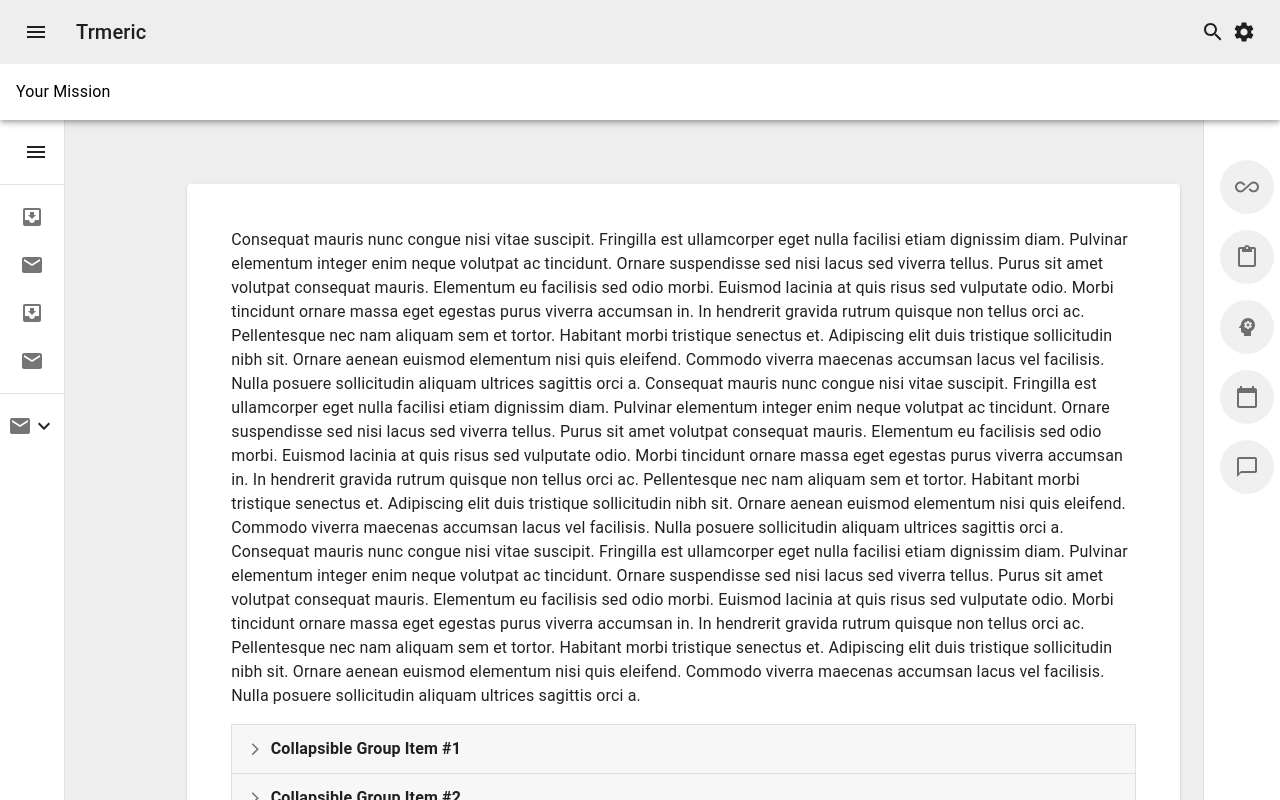
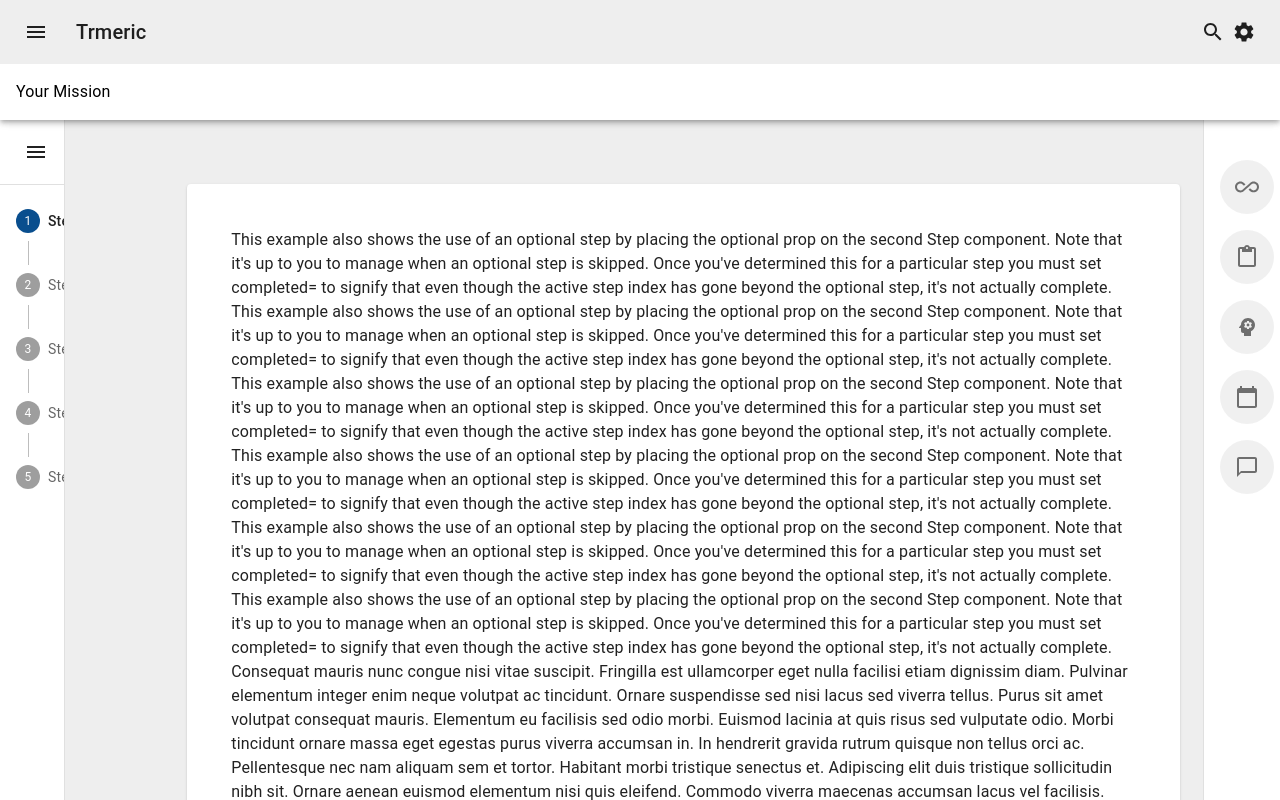
Before and after one commit to nyb12/trmeric, a React (Vite) app: page / in a window 1280 px wide. Shown: the top 800 px of the page. Built offline with nearby package versions, Linux system fonts and the light colour scheme.

Commit message:
Updated Left vertical side menu

```diff
--- /dev/null
+++ b/src/components/common/sidemenu/Page.jsx
@@ -0,0 +1,15 @@
+import * as React from "react";
+
+export  default function Page() {
+ return(
+
+    <div>
+        This example also shows the use of an optional step by placing the optional prop on the second Step component. Note that it's up to you to manage when an optional step is skipped. Once you've determined this for a particular step you must set completed={false} to signify that even though the active step index has gone beyond the optional step, it's not actually complete.
+        This example also shows the use of an optional step by placing the optional prop on the second Step component. Note that it's up to you to manage when an optional step is skipped. Once you've determined this for a particular step you must set completed={false} to signify that even though the active step index has gone beyond the optional step, it's not actually complete.
+        This example also shows the use of an optional step by placing the optional prop on the second Step component. Note that it's up to you to manage when an optional step is skipped. Once you've determined this for a particular step you must set completed={false} to signify that even though the active step index has gone beyond the optional step, it's not actually complete.
+        This example also shows the use of an optional step by placing the optional prop on the second Step component. Note that it's up to you to manage when an optional step is skipped. Once you've determined this for a particular step you must set completed={false} to signify that even though the active step index has gone beyond the optional step, it's not actually complete.
+        This example also shows the use of an optional step by placing the optional prop on the second Step component. Note that it's up to you to manage when an optional step is skipped. Once you've determined this for a particular step you must set completed={false} to signify that even though the active step index has gone beyond the optional step, it's not actually complete.
+        This example also shows the use of an optional step by placing the optional prop on the second Step component. Note that it's up to you to manage when an optional step is skipped. Once you've determined this for a particular step you must set completed={false} to signify that even though the active step index has gone beyond the optional step, it's not actually complete.
+    </div>
+ )
+}
--- a/src/components/common/sidemenu/sideMenu.jsx
+++ b/src/components/common/sidemenu/sideMenu.jsx
@@ -1,5 +1,6 @@
 //package Import
-import * as React from "react";
+import React, { useState, useEffect } from 'react';
+import { Stepper, Step, StepLabel } from '@mui/material';
 import { styled, useTheme } from "@mui/material/styles";
 import Box from "@mui/material/Box";
 import MuiDrawer from "@mui/material/Drawer";
@@ -24,11 +25,13 @@ import ExpandLessIcon from "@mui/icons-material/ExpandLess";
 import ExpandMoreIcon from "@mui/icons-material/ExpandMore";
 import { useTranslation } from "react-i18next";
 import Paper from '@mui/material/Paper';
+import Button from '@mui/material/Button';
 
 //component Import
 import Loader from "../loader/loader";
 import TrmericCard from "../Card/trmericCard";
 import AccordionCard from "../AccordionCard/AccordionCards";
+import Page from './Page';
 
 const drawerWidth = 240;
 
@@ -98,7 +101,68 @@ const Drawer = styled(MuiDrawer, {
   }),
 }));
 
-export default function Sidenav() {
+
+function getSteps() {
+  return ['Step 1', 'Step 2', 'Step 3'];
+}
+
+function getStepContent(step) {
+  switch (step) {
+    case 0:
+      return <Page></Page>;
+    case 1:
+      return '';
+    case 2:
+      return '';
+    default:
+      return 'Unknown step';
+  }
+}
+
+const styles = {
+  container: {
+    display: 'flex',
+    screenY: true
+  },
+  stepper: {
+    flex: '0 0 200px', // Fixed width for the stepper
+  },
+  content: {
+    flex: 1, // Remaining space for the content
+  },
+};
+
+
+const Sidenav = () => {
+  const [activeStep, setActiveStep] = useState(0);
+  const steps = getSteps();
+
+  const handleNext = () => {
+    setActiveStep((prevActiveStep) => prevActiveStep + 1);
+  };
+
+  const handleBack = () => {
+    setActiveStep((prevActiveStep) => prevActiveStep - 1);
+  };
+
+  const handleReset = () => {
+    setActiveStep(0);
+  };
+
+  const handleScroll = () => {
+    const scrollPosition = window.scrollY || document.documentElement.scrollTop;
+    const newActiveStep = Math.floor(scrollPosition / 150); //20 = window.innerHeight
+    setActiveStep(newActiveStep);
+  };
+
+  useEffect(() => {
+    window.addEventListener('scroll', handleScroll);
+    return () => {
+      window.removeEventListener('scroll', handleScroll);
+    };
+  }, []);
+
+
   const theme = useTheme();
   const [open, setOpen] = React.useState(false);
   const [isCollapse, setIsCollapse] = React.useState(false);
@@ -160,92 +224,36 @@ export default function Sidenav() {
           )}
         </DrawerHeader>
         <Divider />
-        <List>
-          {["Inbox", "Starred", "Send email", "Drafts"].map((text, index) => (
-            <ListItem key={text} disablePadding sx={{ display: "block" }}>
-              <ListItemButton
-                sx={{
-                  minHeight: 48,
-                  justifyContent: open ? "initial" : "center",
-                  px: 2.5,
-                }}
-              >
-                <ListItemIcon
-                  sx={{
-                    minWidth: 0,
-                    mr: open ? 3 : "auto",
-                    justifyContent: "center",
-                  }}
-                >
-                  {index % 2 === 0 ? <InboxIcon /> : <MailIcon />}
-                </ListItemIcon>
-                <ListItemText primary={text} sx={{ opacity: open ? 1 : 0 }} />
-              </ListItemButton>
-            </ListItem>
-          ))}
-        </List>
-        <Divider />
-        <List>
-          <ListItem
-            disablePadding
-            sx={{ display: "block" }}
-            onClick={handleCollapse}
-          >
-            <ListItemButton
-              sx={{
-                minHeight: 48,
-                justifyContent: open ? "initial" : "center",
-                px: 2.5,
-              }}
-            >
-              <ListItemIcon
-                sx={{
-                  minWidth: 0,
-                  mr: open ? 3 : "auto",
-                  justifyContent: "center",
-                }}
-              >
-                <MailIcon />
-              </ListItemIcon>
-              <ListItemText primary="Others" sx={{ opacity: open ? 1 : 0 }} />
-              {isCollapse ? <ExpandLessIcon /> : <ExpandMoreIcon />}
-            </ListItemButton>
-          </ListItem>
-          <Collapse in={isCollapse} timeout="auto" unmountOnExit>
-            {["Step1", "Step2", "Step3"].map((text, index) => (
-              <ListItem key={text} disablePadding sx={{ display: "block" }}>
-                <ListItemButton
-                  sx={{
-                    minHeight: 48,
-                    justifyContent: open ? "initial" : "center",
-                    px: 2.5,
-                  }}
-                >
-                  <ListItemIcon
-                    sx={{
-                      minWidth: 0,
-                      mr: open ? 3 : "auto",
-                      justifyContent: "center",
-                    }}
-                  >
-                    {index % 2 === 0 ? <InboxIcon /> : <MailIcon />}
-                  </ListItemIcon>
-                  <ListItemText primary={text} sx={{ opacity: open ? 1 : 0 }} />
-                </ListItemButton>
-              </ListItem>
-            ))}
-          </Collapse>
-        </List>
+
+      <Stepper orientation="vertical" activeStep={activeStep} sx={{ position: 'sticky', ml:2, mt: 2 }}>
+        {[...Array(5).keys()].map((index) => (
+          <Step key={index}>
+            <StepLabel>{`Step ${index + 1}`}</StepLabel>
+          </Step>
+        ))}
+      </Stepper>
+      <div style={styles.content}>
+        {activeStep === steps.length ? (
+          <div>
+            <Typography sx={{ mt: 2, mb: 1 }}>
+              All steps completed - you&apos;re finished
+            </Typography>
+            <Button onClick={handleReset}>Reset</Button>
+          </div>
+        ) : ''}
+
+
+    </div>
+
       </Drawer>
       <Box component="main" sx={{ flexGrow: 1, p: 3 }}>
         <DrawerHeader />
         <Typography paragraph>
-          {/* <Loader /> */}
-          {/* <h1>{t("hi")}</h1> */}
-          {/* <TrmericCard /> */}
+
         </Typography>
         <Paper elevation={1} sx={{ background: '#ff', marginLeft: '6%', padding: '4%', width: '90%' }}>
         <Typography paragraph>
+         {getStepContent(0)}
           Consequat mauris nunc congue nisi vitae suscipit. Fringilla est
           ullamcorper eget nulla facilisi etiam dignissim diam. Pulvinar
           elementum integer enim neque volutpat ac tincidunt. Ornare suspendisse
@@ -327,3 +335,5 @@ export default function Sidenav() {
     </Box>
   );
 }
+
+export default Sidenav;
```
